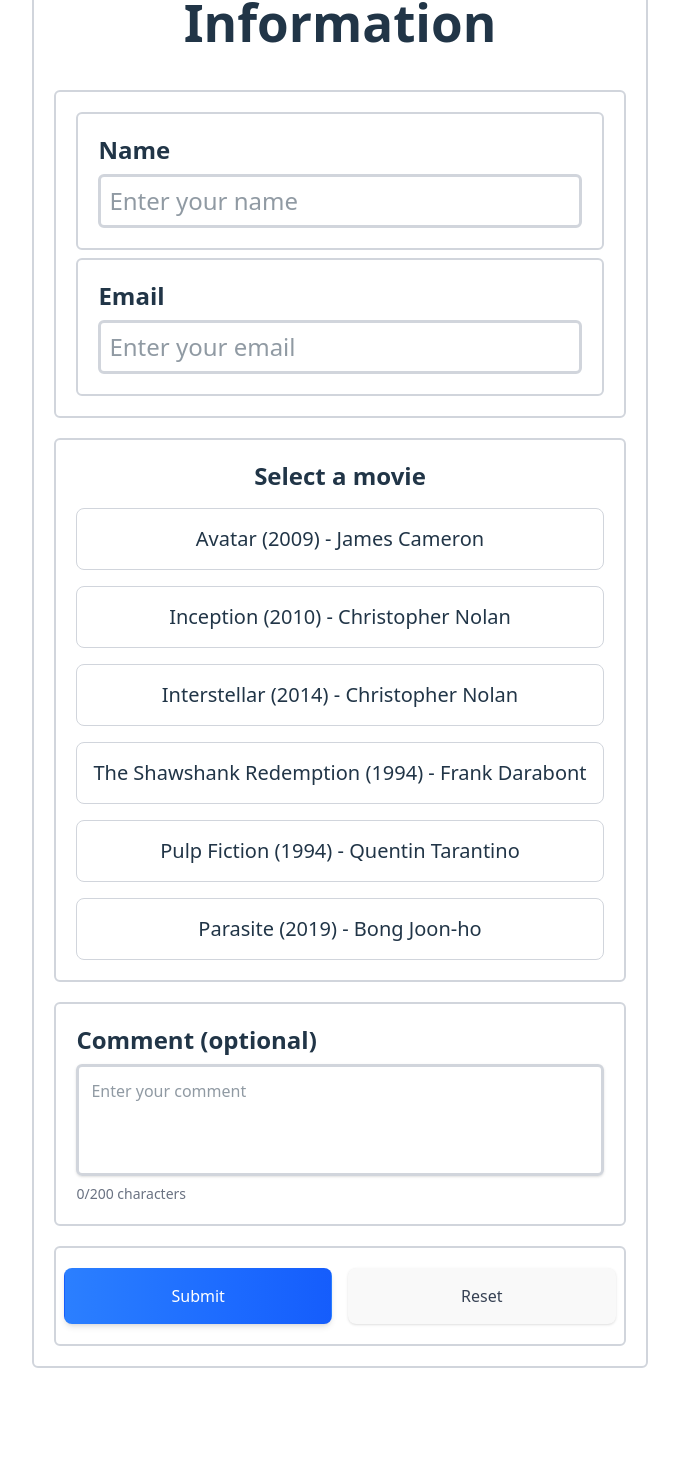
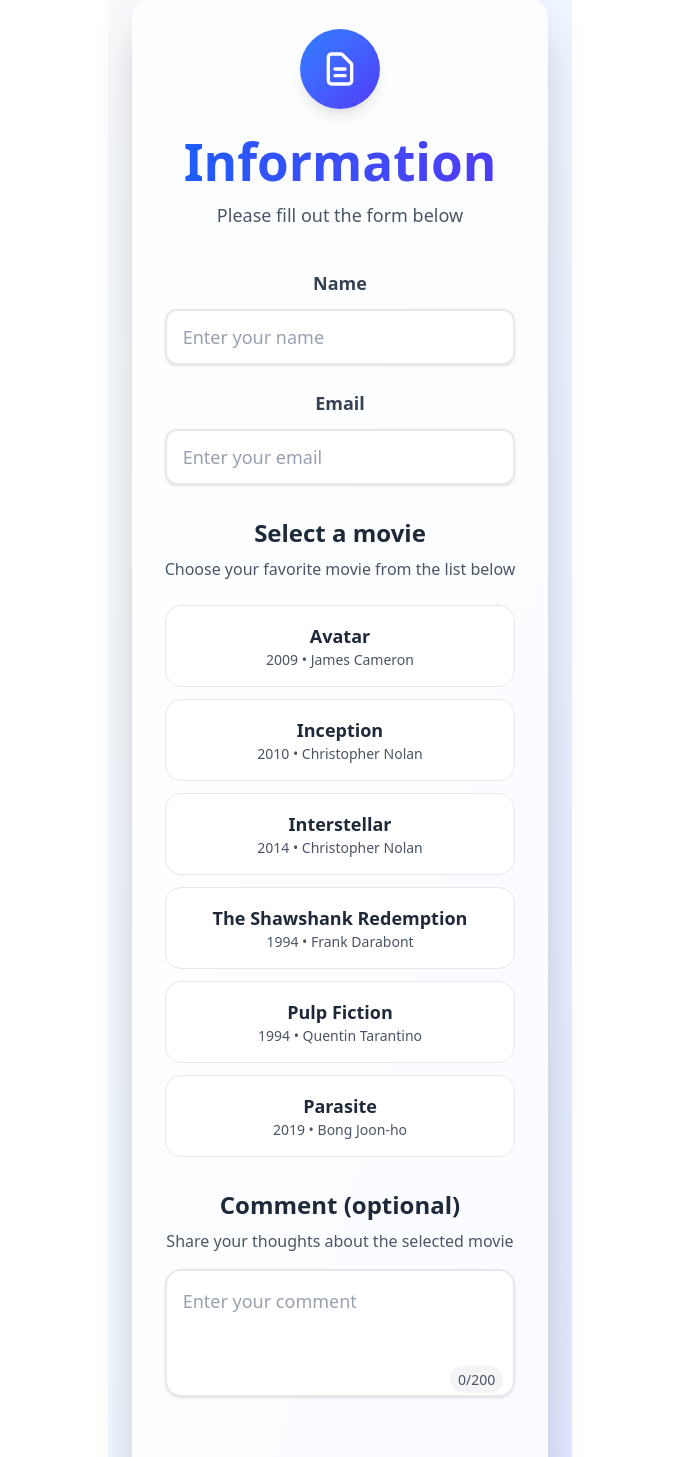
Before and after one commit to leoshingkung1122/Movie-Researching, a React (Vite) app: page / in a window 1280 px wide. Shown: the part 60-1517 px from the top of the page, without its empty margins (300-979 px from the left). Before the commit the page ends 1460 px from the top, so only its background shows below. Built offline with nearby package versions, Linux system fonts and the light colour scheme.

Commit message:
feat: enhance UI and improve user experience with updated styling for form components

```diff
--- a/src/App.jsx
+++ b/src/App.jsx
@@ -35,16 +35,35 @@ function App() {
   }
 
   return (
-    <>
-      <form className="flex flex-col items-center justify-center border-2 border-gray-300 rounded-md p-5" onSubmit={handleSubmit}>
-        <h1 className="text-4xl font-bold">Information</h1>
-        <FormInput name={name} setName={setName} email={email} setEmail={setEmail} errors={errors}/>
+    <div className="min-h-screen bg-gradient-to-br from-slate-50 via-blue-50 to-indigo-100 flex items-center justify-center p-6">
+      <div className="w-full max-w-4xl">
+        <form
+          className="bg-white/80 backdrop-blur-sm rounded-3xl shadow-2xl p-8 border border-white/20"
+          onSubmit={handleSubmit}
+        >
+          {/* Header */}
+          <div className="text-center mb-10">
+            <div className="w-20 h-20 bg-gradient-to-br from-blue-500 to-indigo-600 rounded-full flex items-center justify-center mx-auto mb-6 shadow-lg">
+              <svg className="w-10 h-10 text-white" fill="none" stroke="currentColor" viewBox="0 0 24 24">
+                <path strokeLinecap="round" strokeLinejoin="round" strokeWidth="2" d="M9 12h6m-6 4h6m2 5H7a2 2 0 01-2-2V5a2 2 0 012-2h5.586a1 1 0 01.707.293l5.414 5.414a1 1 0 01.293.707V19a2 2 0 01-2 2z"></path>
+              </svg>
+            </div>
+            <h1 className="text-5xl font-bold bg-gradient-to-r from-blue-600 to-indigo-600 bg-clip-text text-transparent mb-3">
+              Information
+            </h1>
+            <p className="text-lg text-gray-600">Please fill out the form below</p>
+          </div>
 
-        <MovieList selectedOption={selectedOption} setSelectedOption={setSelectedOption} errors={errors}/>
-        <Comment text={text} setText={setText} />
-        <SubmitAndResetButton resetForm={resetForm}/>
-      </form>
-    </>
+          {/* Form Content */}
+          <div className="space-y-8">
+            <FormInput name={name} setName={setName} email={email} setEmail={setEmail} errors={errors}/>
+            <MovieList selectedOption={selectedOption} setSelectedOption={setSelectedOption} errors={errors}/>
+            <Comment text={text} setText={setText} />
+            <SubmitAndResetButton resetForm={resetForm}/>
+          </div>
+        </form>
+      </div>
+    </div>
   )
 }
 
--- a/src/components/FormInput.jsx
+++ b/src/components/FormInput.jsx
@@ -1,29 +1,69 @@
 
 function FormInput({name, setName, email, setEmail , errors}) {
 
-
     return (
-        <div className="flex flex-col gap-2 mt-10 border-2 border-gray-300 rounded-md p-5 w-full">
-
-            <div className="flex flex-col gap-2 border-2 border-gray-300 rounded-md p-5 items-start text-2xl">
-                <label htmlFor="name" className="font-bold">Name</label>
-                <input type="text" id="name" name="name" placeholder="Enter your name"
-                className = "border-3 border-gray-300 rounded-md p-2 hover:border-blue-500 focus:border-blue-500 focus:ring-2 focus:ring-blue-300 focus:outline-none transition duration-200 w-full"
-                value = {name} onChange = {(e) => setName(e.target.value)} />
-                {errors.name && <p className="text-red-500 text-lg">{errors.name}</p>}
+        <div className="space-y-6">
+            {/* Name Input */}
+            <div className="group">
+                <label htmlFor="name" className="block text-lg font-semibold text-gray-700 mb-3 group-focus-within:text-blue-600 transition-colors duration-200">
+                    Name
+                </label>
+                <div className="relative">
+                    <input
+                        type="text"
+                        id="name"
+                        name="name"
+                        placeholder="Enter your name"
+                        className="w-full px-4 py-3 text-lg border-2 border-gray-200 rounded-xl bg-white/50 backdrop-blur-sm
+                                 hover:border-blue-300 focus:border-blue-500 focus:ring-4 focus:ring-blue-100
+                                 focus:outline-none transition-all duration-300 shadow-sm hover:shadow-md
+                                 placeholder-gray-400"
+                        value={name}
+                        onChange={(e) => setName(e.target.value)}
+                    />
+                    <div className="absolute inset-0 rounded-xl bg-gradient-to-r from-blue-500/0 to-indigo-500/0 group-hover:from-blue-500/5 group-hover:to-indigo-500/5 transition-all duration-300 pointer-events-none"></div>
+                </div>
+                {errors.name && (
+                    <p className="mt-2 text-red-500 text-sm flex items-center gap-2">
+                        <svg className="w-4 h-4" fill="currentColor" viewBox="0 0 20 20">
+                            <path fillRule="evenodd" d="M18 10a8 8 0 11-16 0 8 8 0 0116 0zm-7 4a1 1 0 11-2 0 1 1 0 012 0zm-1-9a1 1 0 00-1 1v4a1 1 0 102 0V6a1 1 0 00-1-1z" clipRule="evenodd" />
+                        </svg>
+                        {errors.name}
+                    </p>
+                )}
             </div>
 
-            <div className="flex flex-col gap-2 border-2 border-gray-300 rounded-md p-5 items-start text-2xl">
-                <label htmlFor="email" className="font-bold">Email</label>
-                <input type="email" id="email" name="email" placeholder="Enter your email"
-                className = "border-3 border-gray-300 rounded-md p-2 hover:border-blue-500 focus:border-blue-500 focus:ring-2 focus:ring-blue-300 focus:outline-none transition duration-200 w-full"
-                value = {email} onChange = {(e) => setEmail(e.target.value)} />
-                {errors.email && <p className="text-red-500 text-lg">{errors.email}</p>}
+            {/* Email Input */}
+            <div className="group">
+                <label htmlFor="email" className="block text-lg font-semibold text-gray-700 mb-3 group-focus-within:text-blue-600 transition-colors duration-200">
+                    Email
+                </label>
+                <div className="relative">
+                    <input
+                        type="email"
+                        id="email"
+                        name="email"
+                        placeholder="Enter your email"
+                        className="w-full px-4 py-3 text-lg border-2 border-gray-200 rounded-xl bg-white/50 backdrop-blur-sm
+                                 hover:border-blue-300 focus:border-blue-500 focus:ring-4 focus:ring-blue-100
+                                 focus:outline-none transition-all duration-300 shadow-sm hover:shadow-md
+                                 placeholder-gray-400"
+                        value={email}
+                        onChange={(e) => setEmail(e.target.value)}
+                    />
+                    <div className="absolute inset-0 rounded-xl bg-gradient-to-r from-purple-500/0 to-pink-500/0 group-hover:from-purple-500/5 group-hover:to-pink-500/5 transition-all duration-300 pointer-events-none"></div>
+                </div>
+                {errors.email && (
+                    <p className="mt-2 text-red-500 text-sm flex items-center gap-2">
+                        <svg className="w-4 h-4" fill="currentColor" viewBox="0 0 20 20">
+                            <path fillRule="evenodd" d="M18 10a8 8 0 11-16 0 8 8 0 0116 0zm-7 4a1 1 0 11-2 0 1 1 0 012 0zm-1-9a1 1 0 00-1 1v4a1 1 0 102 0V6a1 1 0 00-1-1z" clipRule="evenodd" />
+                        </svg>
+                        {errors.email}
+                    </p>
+                )}
             </div>
-
         </div>
     )
 }
 
-
 export default FormInput;
--- a/src/components/MovieList.jsx
+++ b/src/components/MovieList.jsx
@@ -1,19 +1,22 @@
 import movies from "../constants/MovieArray.mjs";
 
-function movieList({selectedOption, setSelectedOption , errors}) {
-
+function MovieList({selectedOption, setSelectedOption , errors}) {
 
     return (
-      <div className="flex flex-col space-y-4  mt-5 border-2 border-gray-300 rounded-md p-5">
-        <h3 className="text-2xl font-bold">Select a movie</h3>
+      <div className="space-y-4">
+        <div className="text-center mb-6">
+          <h3 className="text-2xl font-bold text-gray-800 mb-2">Select a movie</h3>
+          <p className="text-gray-600">Choose your favorite movie from the list below</p>
+        </div>
 
+        <div className="grid gap-3">
           {movies.map((movie) => (
             <label
               key={movie.title}
-          className={`border rounded-lg p-4 cursor-pointer transition duration-200 ease-out transform
+              className={`group relative overflow-hidden rounded-2xl p-4 cursor-pointer transition-all duration-300 ease-out transform
                 ${selectedOption === movie.title
-              ? "border-4 border-blue-500 ring-4 ring-blue-200 shadow-lg scale-105"
-              : "border border-gray-300 hover:border-blue-300 hover:shadow-md"
+                  ? "bg-gradient-to-r from-blue-500 to-indigo-600 text-white shadow-xl scale-[1.02] ring-4 ring-blue-200/50"
+                  : "bg-white/60 backdrop-blur-sm border border-gray-200 hover:bg-white/80 hover:border-blue-300 hover:shadow-lg hover:scale-[1.01]"
                 }
               `}
             >
@@ -25,12 +28,43 @@ function movieList({selectedOption, setSelectedOption , errors}) {
                 onChange={(e) => setSelectedOption(e.target.value)}
                 className="hidden"
               />
-          <p className="text-xl">{movie.title} ({movie.year}) - {movie.director}</p>
+
+              {/* Hover effect overlay */}
+              <div className={`absolute inset-0 bg-gradient-to-r from-blue-500/0 to-indigo-500/0 group-hover:from-blue-500/5 group-hover:to-indigo-500/5 transition-all duration-300 ${selectedOption === movie.title ? 'hidden' : ''}`}></div>
+
+              <div className="relative z-10">
+                <p className={`text-lg font-semibold ${selectedOption === movie.title ? 'text-white' : 'text-gray-800'}`}>
+                  {movie.title}
+                </p>
+                <p className={`text-sm ${selectedOption === movie.title ? 'text-blue-100' : 'text-gray-600'}`}>
+                  {movie.year} • {movie.director}
+                </p>
+              </div>
+
+              {/* Selection indicator */}
+              {selectedOption === movie.title && (
+                <div className="absolute top-3 right-3 w-6 h-6 bg-white rounded-full flex items-center justify-center">
+                  <svg className="w-4 h-4 text-blue-600" fill="currentColor" viewBox="0 0 20 20">
+                    <path fillRule="evenodd" d="M16.707 5.293a1 1 0 010 1.414l-8 8a1 1 0 01-1.414 0l-4-4a1 1 0 011.414-1.414L8 12.586l7.293-7.293a1 1 0 011.414 0z" clipRule="evenodd" />
+                  </svg>
+                </div>
+              )}
             </label>
           ))}
-      {errors.selectedOption && <p className="text-red-500">{errors.selectedOption}</p>}
+        </div>
+
+        {errors.selectedOption && (
+          <div className="mt-3 p-3 bg-red-50 border border-red-200 rounded-xl">
+            <p className="text-red-600 text-sm flex items-center gap-2">
+              <svg className="w-4 h-4" fill="currentColor" viewBox="0 0 20 20">
+                <path fillRule="evenodd" d="M18 10a8 8 0 11-16 0 8 8 0 0116 0zm-7 4a1 1 0 11-2 0 1 1 0 012 0zm-1-9a1 1 0 00-1 1v4a1 1 0 102 0V6a1 1 0 00-1-1z" clipRule="evenodd" />
+              </svg>
+              {errors.selectedOption}
+            </p>
+          </div>
+        )}
       </div>
     );
   }
 
-  export default movieList;
+  export default MovieList;
--- a/src/components/comment.jsx
+++ b/src/components/comment.jsx
@@ -4,23 +4,43 @@ function Comment({text, setText}) {
 
     const maxLength = 200;
 
+    return (
+        <div className="space-y-4">
+            <div className="text-center">
+                <h3 className="text-2xl font-bold text-gray-800 mb-2">Comment (optional)</h3>
+                <p className="text-gray-600">Share your thoughts about the selected movie</p>
+            </div>
 
-    return (
-        <div className = "flex flex-col items-start gap-2 border-2 border-gray-300 rounded-md p-5 mt-5 w-full ">
-            <h3 className="text-2xl font-bold">Comment (optional)</h3>
+            <div className="group relative">
+                <textarea
+                    value={text}
+                    onChange={(e) => setText(e.target.value)}
+                    maxLength={maxLength}
+                    className="w-full min-h-32 max-h-56 p-4 rounded-2xl border-2 border-gray-200
+                             bg-white/50 backdrop-blur-sm overflow-y-auto resize-none
+                             text-lg placeholder-gray-400
+                             hover:border-blue-300 focus:border-blue-500 focus:ring-4 focus:ring-blue-100
+                             focus:outline-none transition-all duration-300
+                             shadow-sm hover:shadow-md focus:shadow-lg"
+                    placeholder="Enter your comment"
+                />
 
-            <textarea value={text} onChange={(e) => setText(e.target.value)} maxLength={maxLength}
-            className="w-full min-h-28 max-h-56
-            p-3 rounded-md border-3 border-gray-300
-            overflow-y-auto resize-none
-            transition duration-200 ease-out
-            focus:outline-none focus:border-blue-500 focus:border-4
-            focus:ring-4 focus:ring-blue-200/60
-            hover:border-blue-400
-            shadow-sm focus:shadow-lg"
-            placeholder="Enter your comment" />
+                {/* Hover effect overlay */}
+                <div className="absolute inset-0 rounded-2xl bg-gradient-to-r from-purple-500/0 to-pink-500/0 group-hover:from-purple-500/5 group-hover:to-pink-500/5 transition-all duration-300 pointer-events-none"></div>
 
-            <p className="text-sm text-gray-500">{text.length}/{maxLength} characters</p>
+                {/* Character counter */}
+                <div className="absolute bottom-3 right-3">
+                    <span className={`text-sm px-2 py-1 rounded-full ${
+                        text.length > maxLength * 0.8
+                            ? text.length >= maxLength
+                                ? 'bg-red-100 text-red-600'
+                                : 'bg-yellow-100 text-yellow-600'
+                            : 'bg-gray-100 text-gray-600'
+                    } transition-colors duration-200`}>
+                        {text.length}/{maxLength}
+                    </span>
+                </div>
+            </div>
         </div>
     )
 }
--- a/src/components/submitAndResetButton.jsx
+++ b/src/components/submitAndResetButton.jsx
@@ -1,37 +1,48 @@
 function SubmitAndResetButton({ resetForm }) {
 
     return (
-      <div className="flex flex-row gap-4 mt-5 w-full border-2 border-gray-300 rounded-md p-2 justify-center py-5 h-[100px] ">
+      <div className="flex flex-col sm:flex-row gap-4 pt-6">
 
         {/* Submit Button */}
         <button
-          className="flex-1 px-6 py-2 rounded-md
-                     bg-gradient-to-r from-blue-500 to-blue-600
-                     text-white font-medium shadow-md
-                     hover:from-blue-600 hover:to-blue-700
-                     hover:shadow-lg hover:scale-105
-                     focus:outline-none focus:ring-2 focus:ring-blue-300
-                     active:scale-95
-                     transition-all duration-300 ease-in-out
-                     "
-        type="submit"
+          className="flex-1 px-8 py-4 rounded-2xl
+                     bg-gradient-to-r from-blue-500 to-indigo-600
+                     text-white font-semibold text-lg shadow-lg
+                     hover:from-blue-600 hover:to-indigo-700
+                     hover:shadow-xl hover:scale-[1.02]
+                     focus:outline-none focus:ring-4 focus:ring-blue-300/50
+                     active:scale-98
+                     transition-all duration-300 ease-out
+                     transform"
+          type="submit"
         >
-          Submit
+          <span className="flex items-center justify-center gap-2">
+            <svg className="w-5 h-5" fill="none" stroke="currentColor" viewBox="0 0 24 24">
+              <path strokeLinecap="round" strokeLinejoin="round" strokeWidth="2" d="M5 13l4 4L19 7"></path>
+            </svg>
+            Submit
+          </span>
         </button>
 
         {/* Reset Button */}
         <button
-          className="flex-1 px-6 py-2 rounded-md
-                     bg-white border border-gray-400
-                     text-gray-700 font-medium shadow-sm
-                     hover:bg-gray-100 hover:shadow-md hover:scale-105
-                     focus:outline-none focus:ring-2 focus:ring-gray-300
-                     active:scale-95
-                     transition-all duration-300 ease-in-out
-                     "
-        type="reset" onClick={resetForm}
+          className="flex-1 px-8 py-4 rounded-2xl
+                     bg-white/80 backdrop-blur-sm border-2 border-gray-200
+                     text-gray-700 font-semibold text-lg shadow-lg
+                     hover:bg-white hover:border-gray-300 hover:shadow-xl hover:scale-[1.02]
+                     focus:outline-none focus:ring-4 focus:ring-gray-300/50
+                     active:scale-98
+                     transition-all duration-300 ease-out
+                     transform"
+          type="reset"
+          onClick={resetForm}
         >
-          Reset
+          <span className="flex items-center justify-center gap-2">
+            <svg className="w-5 h-5" fill="none" stroke="currentColor" viewBox="0 0 24 24">
+              <path strokeLinecap="round" strokeLinejoin="round" strokeWidth="2" d="M4 4v5h.582m15.356 2A8.001 8.001 0 004.582 9m0 0H9m11 11v-5h-.581m0 0a8.003 8.003 0 01-15.357-2m15.357 2H15"></path>
+            </svg>
+            Reset
+          </span>
         </button>
       </div>
     );
```
Lines whose indentation alone changed are shown as unchanged.
